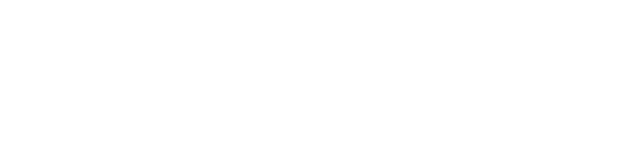
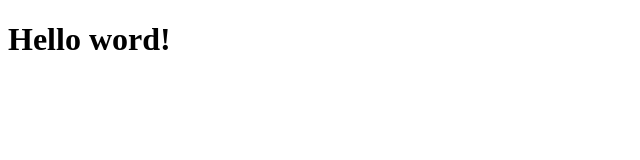
Before and after one commit to vietbach247/HTML, a plain HTML site: page index.html in a window 1280 px wide. Shown: the whole page, without its empty margins (0-640 px from the left). Drawn offline with Linux system fonts and the light colour scheme.

Commit message:
Add h1 hello word

```diff
--- a/index.html
+++ b/index.html
@@ -7,6 +7,6 @@
     <title>Document</title>
 </head>
 <body>
-
+    <h1>Hello word!</h1>
 </body>
 </html>
```
